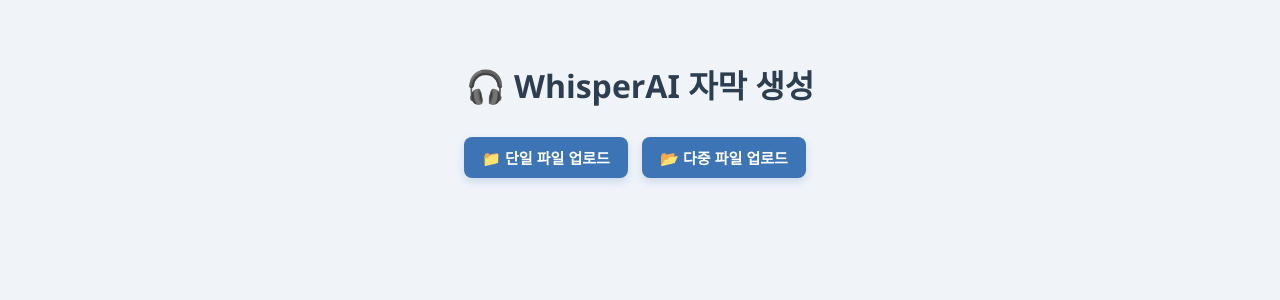
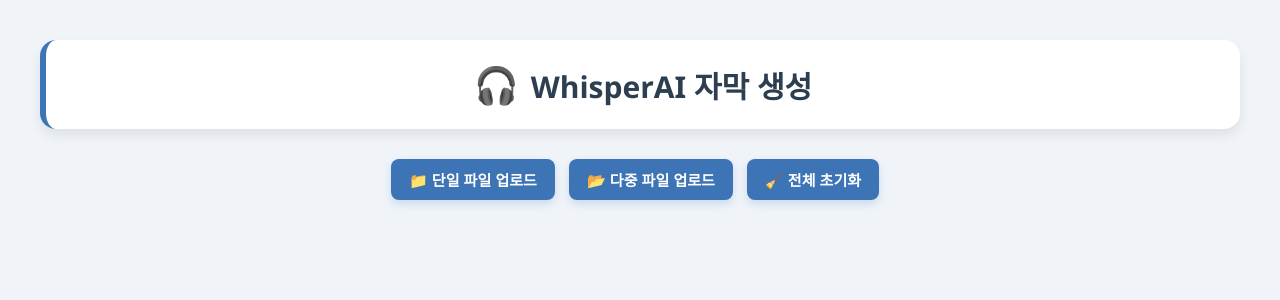
Before and after one commit to minzzung/fastapi-whisper, a FastAPI app: page / in a window 1280 px wide. Shown: the top 300 px of the page. Run offline with FastAPI, Linux system fonts and the light colour scheme.

Commit message:
feat(ui): 자막 업로드 항목 제거 기능 및 삭제 애니메이션 추가

```diff
--- a/templates/index.html
+++ b/templates/index.html
@@ -6,18 +6,34 @@
   <style>
     body {
       font-family: 'Segoe UI', sans-serif;
-      background-color: #f0f4f9; /* 단일 배경색 */
+      background-color: #f0f4f9;
       margin: 0;
       padding: 40px;
       color: #333;
     }
 
-    h1 {
+    .page-title {
+      display: flex;
+      justify-content: center;
+      align-items: center;
+      background-color: #ffffff;
+      padding: 20px 30px;
+      margin-bottom: 30px;
+      border-radius: 16px;
+      box-shadow: 0 6px 12px rgba(0,0,0,0.08);
+      border-left: 6px solid #3D74B6;
       font-size: 32px;
-      font-weight: 600;
+      font-weight: 700;
       color: #2c3e50;
-      margin-bottom: 30px;
-      text-align: center;
+      gap: 12px;
+    }
+
+    .page-title .icon {
+      font-size: 36px;
+    }
+
+    .page-title .text {
+      font-size: 30px;
     }
 
     button {
@@ -40,12 +56,34 @@
     }
 
     .file-block {
+      position: relative;
       background: white;
       border-radius: 12px;
       padding: 20px;
       margin: 20px 0;
       box-shadow: 0 6px 14px rgba(0,0,0,0.08);
       border-left: 6px solid #3D74B6;
+    }
+
+    .close-btn {
+      position: absolute;
+      top: 12px;
+      right: 12px;
+      background: transparent;
+      border: none;
+      font-size: 18px;
+      color: #999;
+      cursor: pointer;
+    }
+
+    .close-btn:hover {
+      color: #333;
+    }
+
+    .fade-out {
+      opacity: 0;
+      transform: translateY(-10px);
+      transition: opacity 0.5s ease, transform 0.5s ease;
     }
 
     .option-group {
@@ -76,11 +114,10 @@
       height: 100%;
       width: 0%;
       background: linear-gradient(to right, #3D74B6, #6ea0e0);
-      transition: width 1s ease-in-out;  /* 🔥 부드러운 전환 효과 */
+      transition: width 1s ease-in-out;
       border-radius: 6px;
     }
 
-    /* shimmer 애니메이션 */
     @keyframes shimmer {
       0% { background-position: -200px 0; }
       100% { background-position: calc(200px + 100%) 0; }
@@ -108,11 +145,17 @@
   </style>
 </head>
 <body>
-  <h1>🎧 WhisperAI 자막 생성</h1>
+  <div class="page-title">
+    <span class="icon">🎧</span>
+    <span class="text">WhisperAI 자막 생성</span>
+  </div>
+
   <div style="text-align: center; margin-bottom: 30px;">
     <button onclick="addSingleUploader()">📁 단일 파일 업로드</button>
     <button onclick="addMultiUploader()">📂 다중 파일 업로드</button>
+    <button onclick="clearAllBlocks()">🧹 전체 초기화</button>
   </div>
+
   <div id="container"></div>
 
   <script>
@@ -142,6 +185,7 @@
       block.className = "file-block";
       block.id = blockId;
       block.innerHTML = `
+        <button class="close-btn" onclick="removeBlock('${blockId}')" id="close-${blockId}">✖</button>
         <input type="file" id="input-${blockId}" accept="audio/*,video/*" ${file ? "style='display:none'" : ""}>
         ${file ? `<div><strong>선택된 파일:</strong> ${file.name}</div>` : ""}
         <div class="option-group">
@@ -177,6 +221,7 @@
 
       status.innerText = "⏳ 상태: 업로드 중...";
       bar.style.width = "10%";
+      bar.classList.add("loading");
 
       const formData = new FormData();
       formData.append("file", file);
@@ -189,10 +234,11 @@
       })
       .then(res => res.json())
       .then(data => {
-        checkStatus(data.task_id, file.name, blockId, chkKo, chkEn);
+        checkStatus(data.task_id, file.name, blockId, chkKo, chkEn, 10);
       })
       .catch(() => {
         status.innerText = "❌ 상태: 업로드 실패";
+        bar.classList.remove("loading");
       });
     }
 
@@ -208,14 +254,12 @@
           const text = data.detail || data.status || "진행 중";
           statusEl.innerText = `🔄 상태: ${text}`;
 
-          // 상태값 기반 최소 진행률
           const minProgressMap = {
             0: 10, 1: 15, 2: 25, 3: 30, 4: 40,
             5: 55, 6: 60, 7: 75, 8: 85, 9: 100
           };
           const minProgress = minProgressMap[currentStep] || progress;
 
-          // 현재 진행률을 부드럽게 증가
           if (progress < minProgress && progress < 98) {
             progress += 2;
           }
@@ -230,19 +274,34 @@
             download.innerHTML = html;
             statusEl.innerText = "✅ 상태: 완료";
             bar.style.width = `100%`;
+            bar.classList.remove("loading");
           } else if (data.status === "실패") {
             statusEl.innerText = `❌ 상태: 실패 - ${data.detail || "오류 발생"}`;
             bar.style.width = `100%`;
+            bar.classList.remove("loading");
           } else {
-            // 2초 후 다시 상태 확인
             setTimeout(() => checkStatus(taskId, filename, blockId, wantKo, wantEn, progress), 2000);
           }
         })
-        .catch(err => {
-          statusEl.innerText = "❌ 상태 확인 실패";
+        .catch(() => {
+          statusEl.innerText = "❌ 상태: 서버 연결 실패";
+          bar.classList.remove("loading");
         });
     }
 
+    function removeBlock(blockId) {
+      const block = document.getElementById(blockId);
+      if (!block) return;
+      if (confirm("정말 삭제하시겠습니까?")) {
+        block.classList.add("fade-out");
+        setTimeout(() => block.remove(), 500);
+      }
+    }
+
+    function clearAllBlocks() {
+      const container = document.getElementById("container");
+      container.innerHTML = "";
+    }
   </script>
 </body>
 </html>
```
